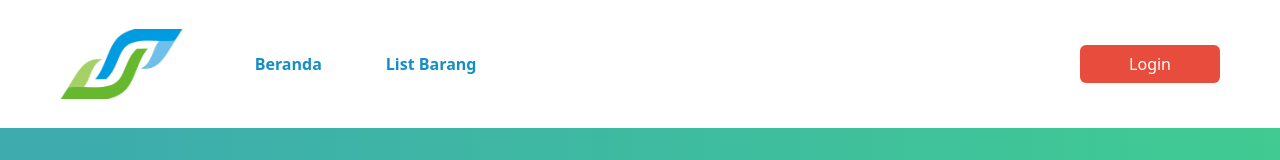
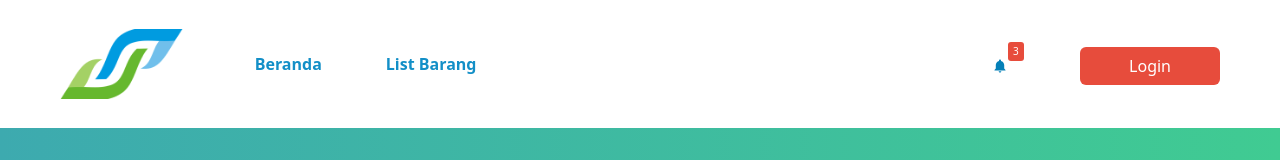
Before and after one commit to raihanrahman90/LostFoundAngkasaPura-FE, a React (Vite) app: page / in a window 1280 px wide. Shown: the top 160 px of the page. Built offline with nearby package versions, Linux system fonts and the light colour scheme; no server answers.

Commit message:
finished notif

```diff
--- a/src/Asset/user.css
+++ b/src/Asset/user.css
@@ -113,3 +113,8 @@
     border-radius: 12px;
     padding: 10px;
 }
+
+.notif{
+    background-color: transparent;
+    color: #0480B8;
+}
--- a/src/Page/User/Headers.jsx
+++ b/src/Page/User/Headers.jsx
@@ -6,6 +6,7 @@ import { Link, useNavigate } from 'react-router-dom';
 import {login, logout} from '../../Hooks/User/Default';
 import Cookies from "js-cookie";
 import { checkAccessToken } from "../../Hooks/User/Default";
+import {IoMdNotifications} from 'react-icons/io';
 
 export default function Headers() {
 
@@ -13,6 +14,17 @@ export default function Headers() {
   const [password, setPassword] = useState("");
   const [errorLogin, setErrorLogin] = useState();
   const [isLogin, setIsLogin] = useState(false);
+  const [showNotif, setShowNotif] = useState(false);
+
+  const clickNotif=()=>{
+    if(showNotif){
+      setShowNotif(false);
+    }
+    if(!showNotif){
+      setShowNotif(true);
+    }
+  }
+
   let navigate = useNavigate()
   useEffect(()=>{
     checkAccessToken()
@@ -94,7 +106,21 @@ export default function Headers() {
               </li>:<></>}
 
             </ul>
-            <div class="d-flex">
+            <div class="">
+              <button className="item align-self-end ms-auto me-1 notif" onClick={clickNotif}>
+                <IoMdNotifications />
+                <span className="notif-count">3</span>
+              </button>
+              <div className={"notif-dropdown "+(showNotif?"":"d-none")}>
+                <div className="notif-list">
+                  <p className="notif-title">
+                  Lorem Ipsum is simply dummy text of the printing and typesetting industry. Lorem Ipsum has been the industry's standard dummy text ever since the 1500s,
+                  </p>
+                  <p className="notif-subtitle">
+                    testtesttesttesttesttesttesttesttesttesttesttesttesttesttesttesttesttesttesttesttesttesttesttesttesttesttesttesttest
+                  </p>
+                </div>
+              </div>
               {isLogin?
               <>
                 <BsBell size={30} className="me-5 mt-1"  />
--- a/src/Page/User/HomePage.jsx
+++ b/src/Page/User/HomePage.jsx
@@ -8,6 +8,7 @@ import { Card } from "../Componen/Card";
 
 export default function HomePage() {
   const [barang, setBarang] = useState([]);
+
   useEffect(()=>{
     const fetchData= async()=>{
       var res = await getListFoundItem(1, 4, null,null,null);
@@ -15,6 +16,9 @@ export default function HomePage() {
     }
     fetchData();
   },[])
+
+
+
   return (
     <div>
       <Headers />
```
